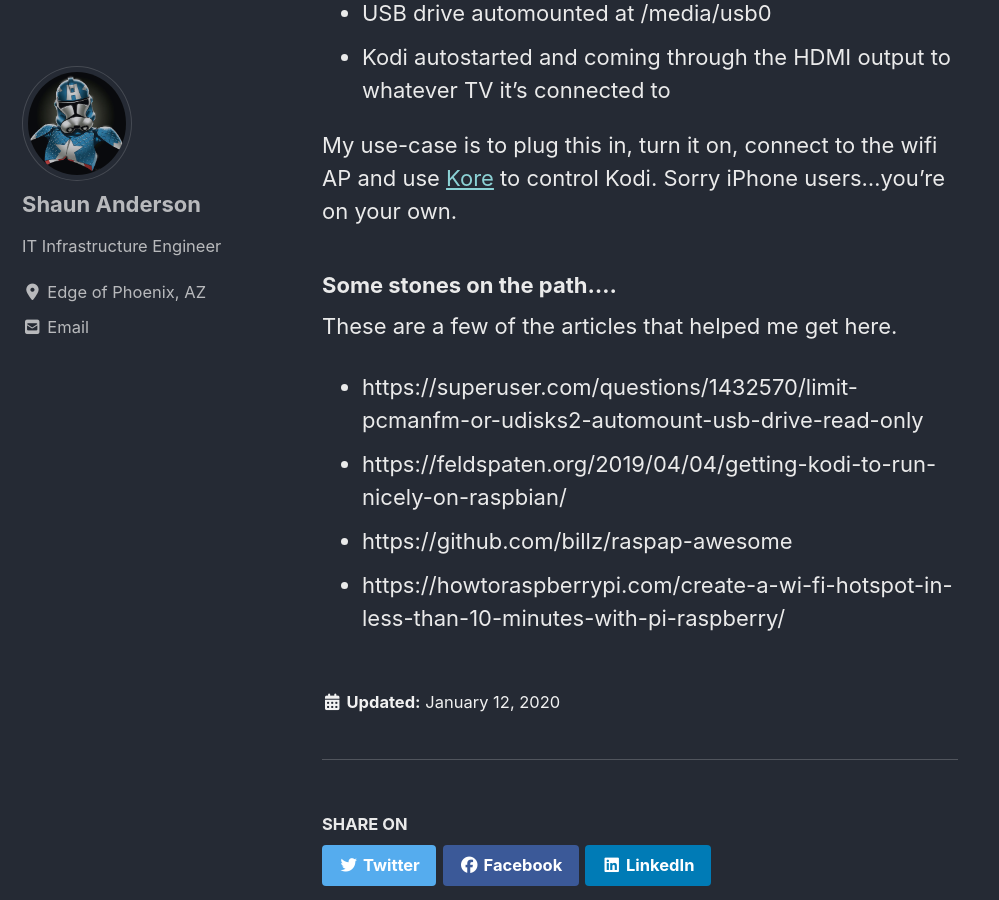
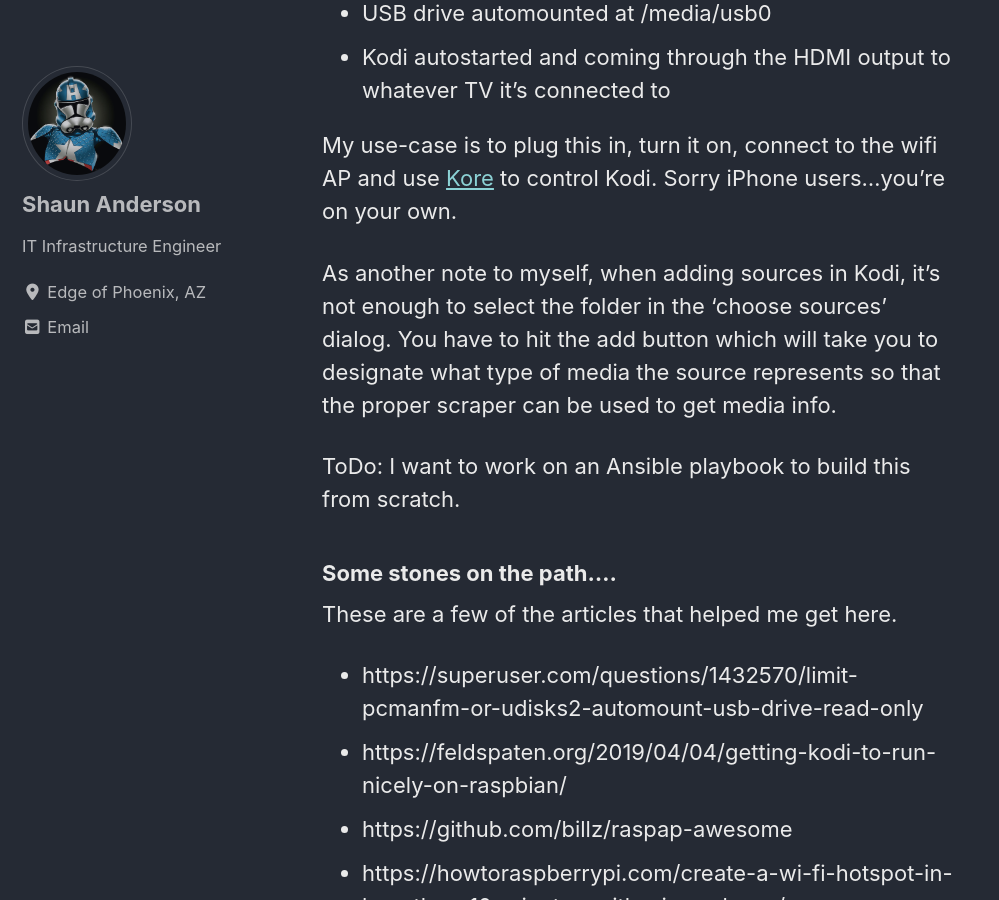
Before and after one commit to ShaunAndersonAZ/ShaunAndersonAZ.github.io, a Jekyll site: the page built from _posts/2020-01-12-Off-Grid-Kodi-Box.md, in a window 1280 px wide and 900 px high, scrolled down 6283 px. Shown: the whole window, without its empty margins (0-999 px from the left). Built offline with Jekyll 4.4.1, drawn with Linux system fonts in a browser that asks for light colours; cached includes are drawn as plain includes; nearby versions of some CDN libraries; comment, search, counter and statistics services are not loaded.

Commit message:
Update kodi article

```diff
--- a/_posts/2020-01-12-Off-Grid-Kodi-Box.md
+++ b/_posts/2020-01-12-Off-Grid-Kodi-Box.md
@@ -120,6 +120,11 @@ Once you reboot, you _should_ have the following:
 
 My use-case is to plug this in, turn it on, connect to the wifi AP and use [Kore](https://kodi.wiki/view/Kore) to control Kodi.  Sorry iPhone users...you're on your own.
 
+As another note to myself, when adding sources in Kodi, it's not enough to select the folder in the 'choose sources' dialog.  You have to hit the add button which will take you to designate what type of media the source represents so that the proper scraper can be used to get media info.
+
+ToDo:
+I want to work on an Ansible playbook to build this from scratch.
+
 ### Some stones on the path....
 These are a few of the articles that helped me get here.
   - https://superuser.com/questions/1432570/limit-pcmanfm-or-udisks2-automount-usb-drive-read-only
```
